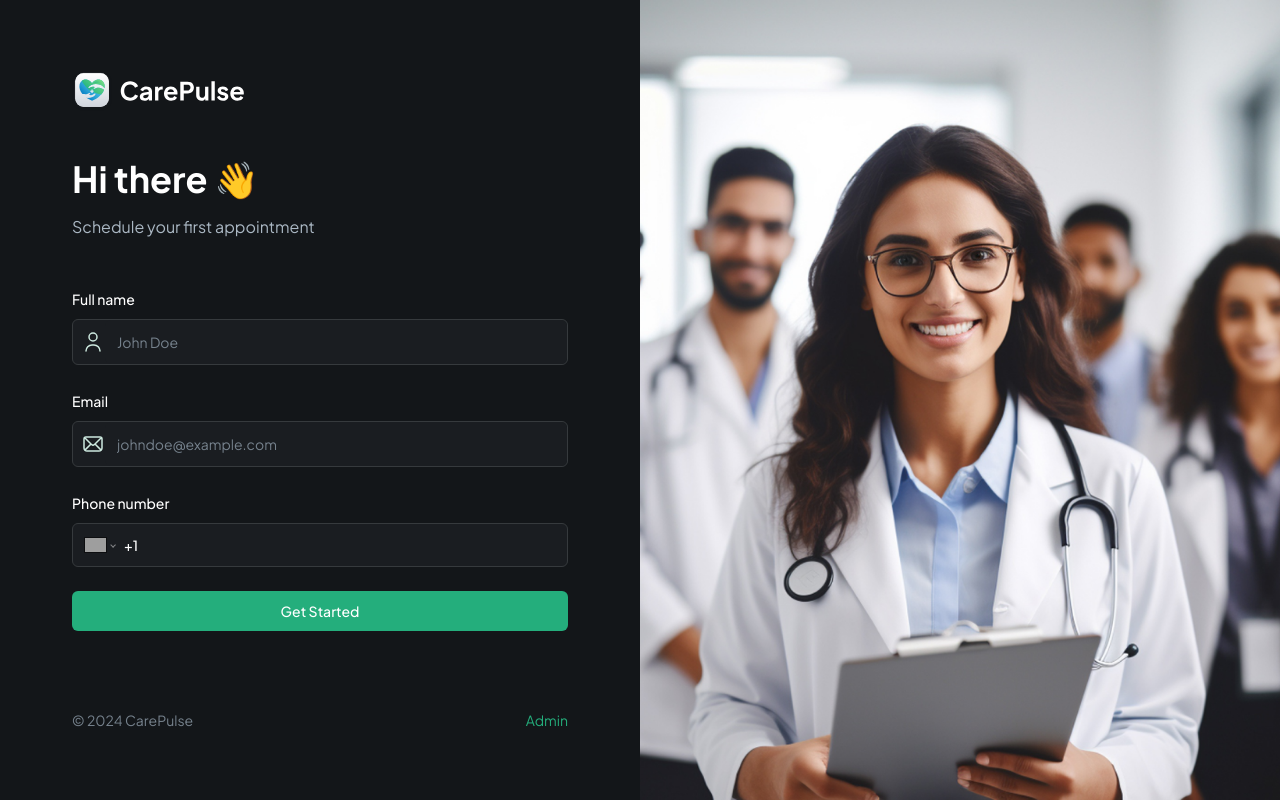
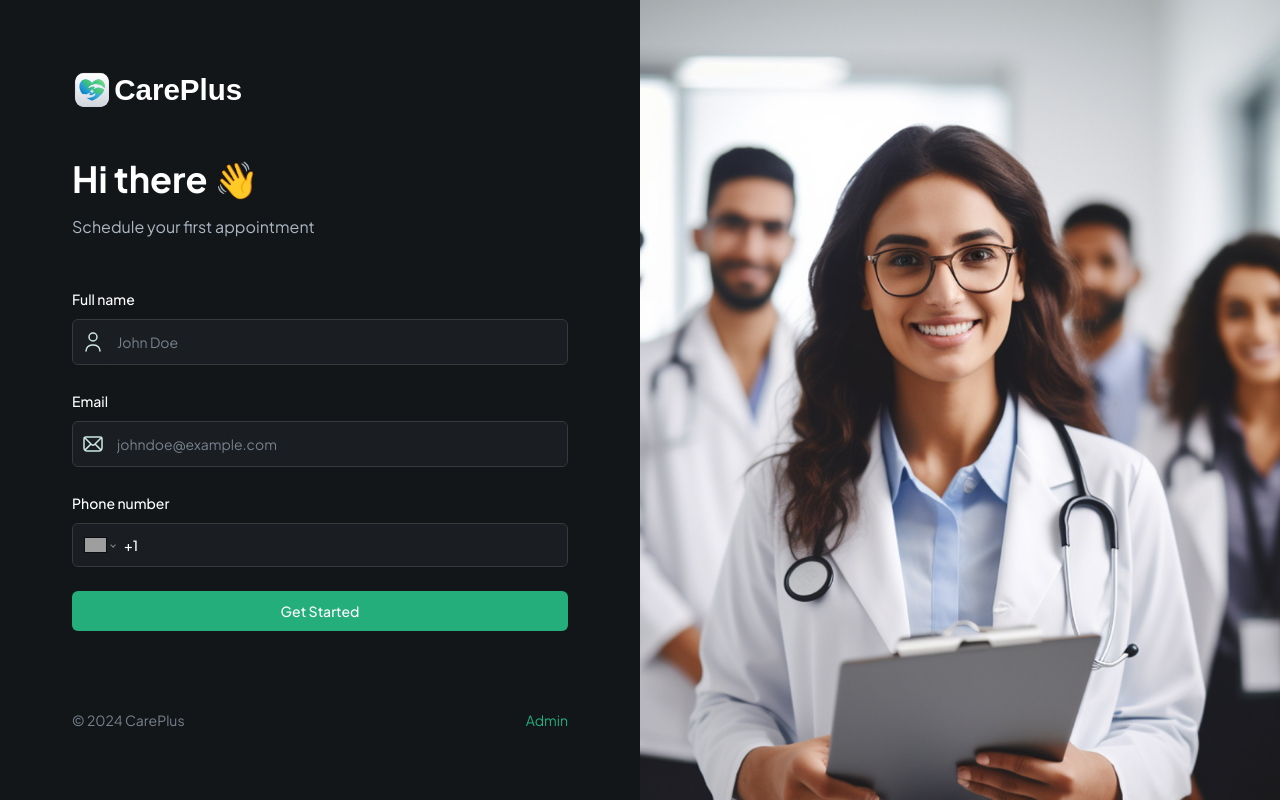
Before and after one commit to bhallavbv/careplus, a Next.js app: page / in a window 1280 px wide. Built offline with nearby package versions, Linux system fonts and the light colour scheme; no server answers; grey boxes are pictures that could not be loaded.

Commit message:
Update branding

```diff
--- a/app/page.tsx
+++ b/app/page.tsx
@@ -23,7 +23,7 @@ export default function Home({ searchParams }: SearchParamProps) {
           <PatientForm />
           <div className="text-14-regular mt-20 flex justify-between">
             <p className="justify-items-end text-dark-600 xl:text-left">
-              © 2024 CarePulse
+              © 2024 CarePlus
             </p>
             <Link href="/?admin=true" className="text-green-500">
               Admin
--- a/app/patients/[userId]/register/page.tsx
+++ b/app/patients/[userId]/register/page.tsx
@@ -19,7 +19,7 @@ const Register = async ({ params: { userId } }: SearchParamProps) => {
             className="mb-12 h-10 w-fit"
           />
           <RegisterForm user={user} />
-          <p className="copyright py-10">© 2024 CarePulse</p>
+          <p className="copyright py-10">© 2024 CarePlus</p>
         </div>
       </section>
       <Image
```
Also changed, not shown: public/assets/icons/logo-full.svg.
